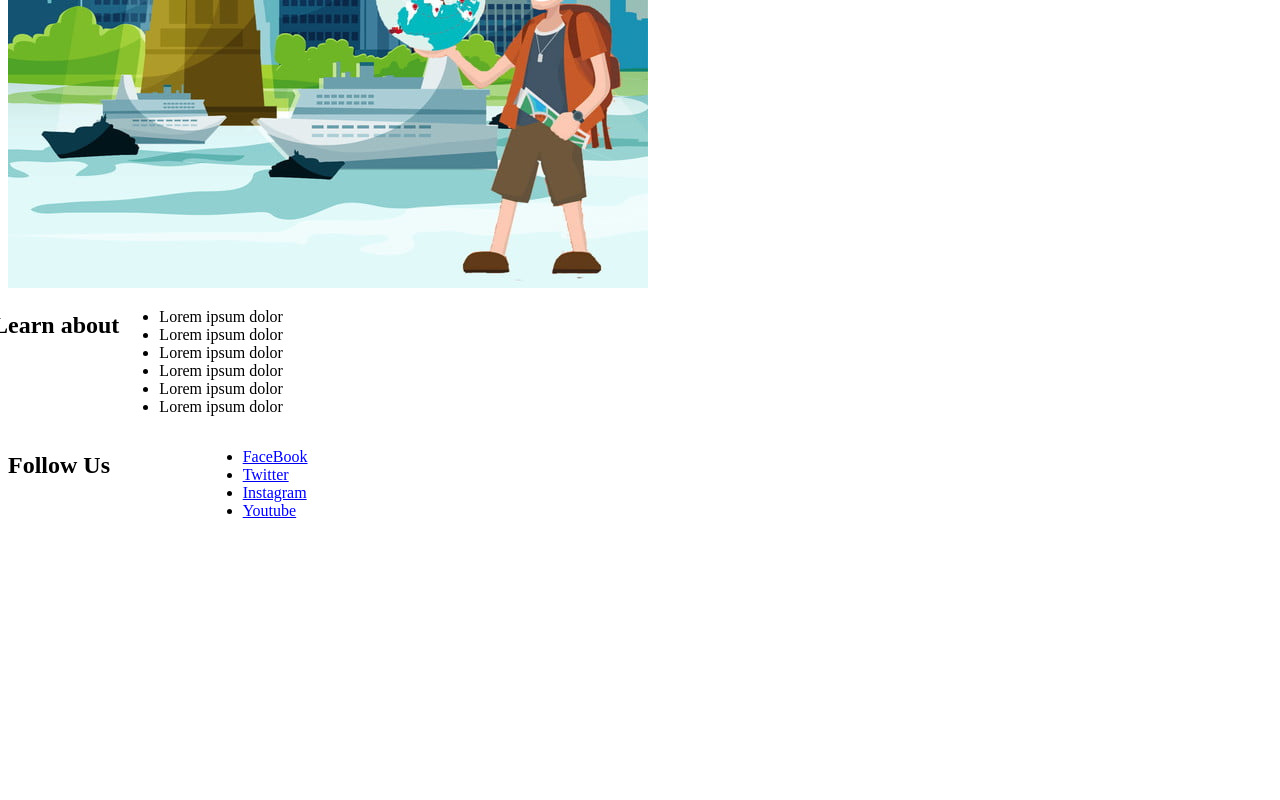
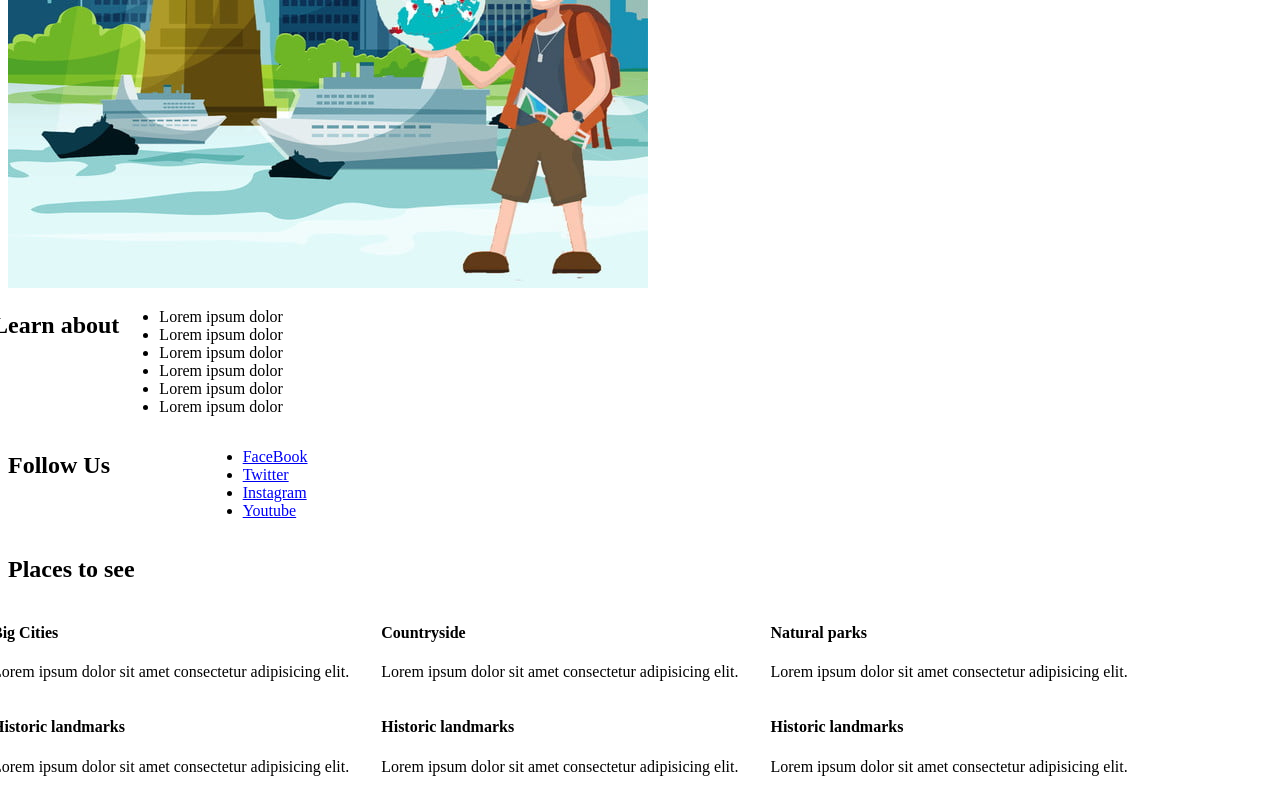
Before and after one commit to Hunt308/American-Tourism-website, a plain HTML site: page index.html in a window 1280 px wide. Shown: the part 898-1698 px from the top of the page. Before the commit the page ends 1442 px from the top, so only its background shows below. Drawn offline with Linux system fonts and the light colour scheme.

Commit message:
features html page made

```diff
--- a/index.html
+++ b/index.html
@@ -74,6 +74,45 @@
             </div>
         </div>
     </section>
+     <!--Nesting grinds, going to be a 12 colum ginf that goes across the while thing inside there are 3, 4 colum divs because 3 X 4 =12 If you
+    set them to 4 there will be 3 of them 2 rows of 3 colums-->
+    <section id="features">
+        <div class="container">
+            <div class="row">
+                <div class="col-xs-12 col-sm-12 col-md-12 col-lg-12">
+                    <h2>Places to see</h2>
+                </div>
+                <div class="row">
+                    <div class="col-xs-12 col-sm-4 col-md-4 col-lg-4">
+                        <h4>Big Cities</h4>
+                        <p>Lorem ipsum dolor sit amet consectetur adipisicing elit.</p>
+                    </div>
+                    <div class="col-xs-12 col-sm-4 col-md-4 col-lg-4">
+                        <h4>Countryside</h4>
+                        <p>Lorem ipsum dolor sit amet consectetur adipisicing elit.</p>
+                    </div>
+                    <div class="col-xs-12 col-sm-4 col-md-4 col-lg-4">
+                        <h4>Natural parks</h4>
+                        <p>Lorem ipsum dolor sit amet consectetur adipisicing elit.</p>
+                    </div>
+                </div>
+                <div class="row">
+                    <div class="col-xs-12 col-sm-4 col-md-4 col-lg-4">
+                        <h4>Historic landmarks</h4>
+                        <p>Lorem ipsum dolor sit amet consectetur adipisicing elit.</p>
+                    </div>
+                    <div class="col-xs-12 col-sm-4 col-md-4 col-lg-4">
+                        <h4>Historic landmarks</h4>
+                        <p>Lorem ipsum dolor sit amet consectetur adipisicing elit.</p>
+                    </div>
+                    <div class="col-xs-12 col-sm-4 col-md-4 col-lg-4">
+                        <h4>Historic landmarks</h4>
+                        <p>Lorem ipsum dolor sit amet consectetur adipisicing elit.</p>
+                    </div>
+                </div>
+            </div>
+        </div>
+    </section>
 
 </body>
 </html>
```
